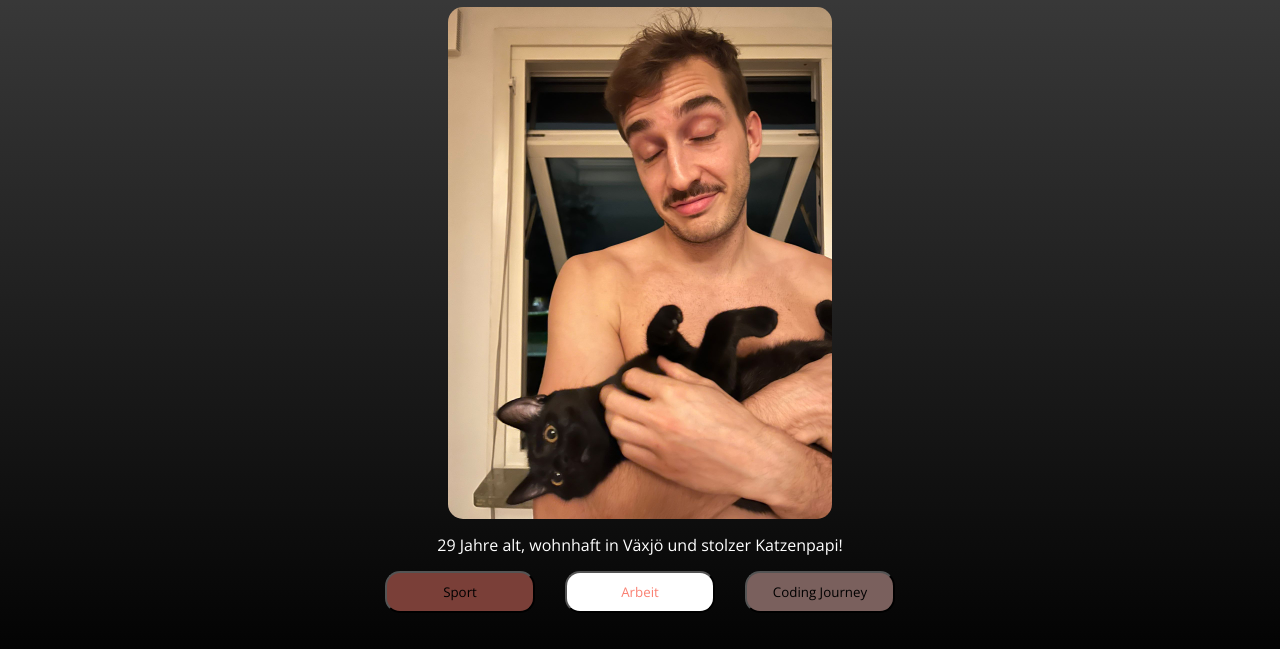
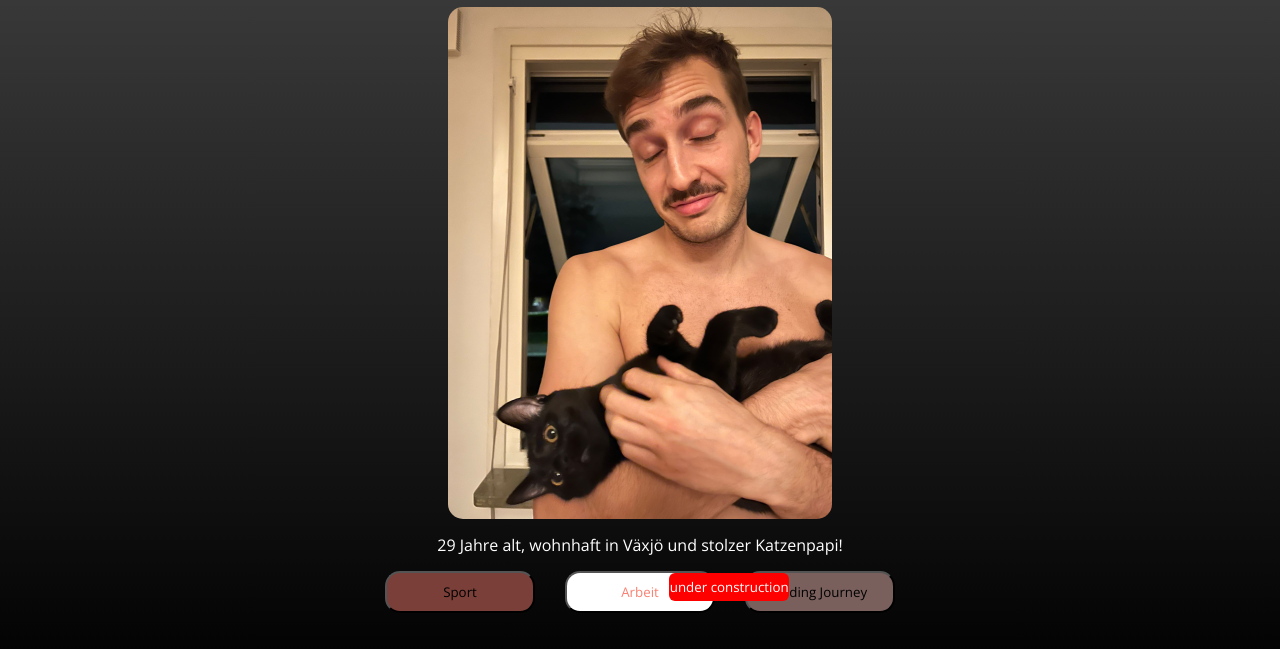
Before and after one commit to maeneler/Website-Manuel-Maurer, a plain HTML site: page index.html in a window 1280 px wide. In both pictures the pointer is over the button "Arbeit". Shown: the part 109-758 px from the top of the page. Drawn offline with nearby package versions, Linux system fonts and the light colour scheme.

Commit message:
change tooltip class

```diff
--- a/resources/css/styles.css
+++ b/resources/css/styles.css
@@ -8,9 +8,9 @@
 
 /* ------------------------------tooltip class for buttons/ links that are empty atm----------------------------------------------*/
 
- .btn .tooltiptext,
- #choice2 .tooltiptext {
-    visibility: hidden;
+ .tooltiptext:hover::after,
+ .tooltiptext:focus::after{
+    content: 'under construction';
     width: 120px;
     background-color: red;
     color: #fff;
@@ -20,14 +20,10 @@
 
     /* Position the tooltip */
     position: absolute;
+    top: 0px;
+    left: 70%;
     z-index: 1;
   }
-
-  .btn:hover .tooltiptext,
-  #choice2:hover .tooltiptext {
-    visibility: visible;
-  }
-
 /* ------------------------------Homepage part----------------------------------------------*/
 
 body{
```
